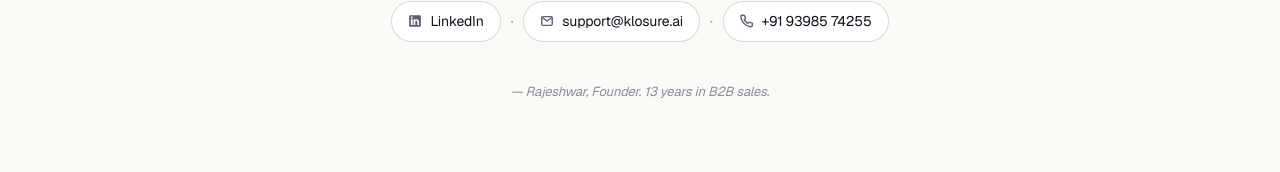
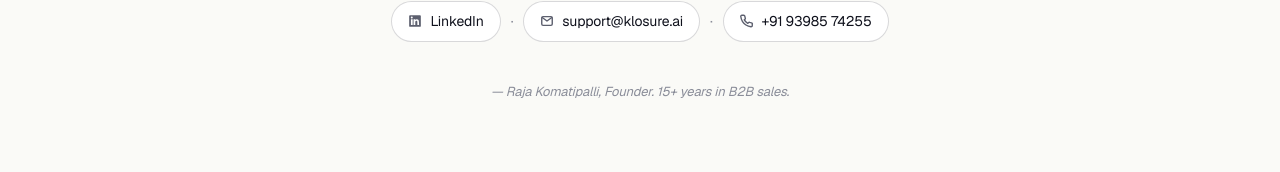
Before and after one commit to rajeshwar63/klosure, a React (Vite) app: page / in a window 1280 px wide. Shown: the part 6172-6344 px from the top of the page. Built offline with nearby package versions, Linux system fonts and the light colour scheme; no server answers.

Commit message:
Update LandingPage.jsx

```diff
--- a/src/pages/LandingPage.jsx
+++ b/src/pages/LandingPage.jsx
@@ -617,7 +617,7 @@ function Contact() {
             </a>
           </div>
 
-          <div className="contact-foot">— Rajeshwar, Founder. 13 years in B2B sales.</div>
+          <div className="contact-foot">— Raja Komatipalli, Founder. 15+ years in B2B sales.</div>
         </div>
       </div>
     </section>
```
